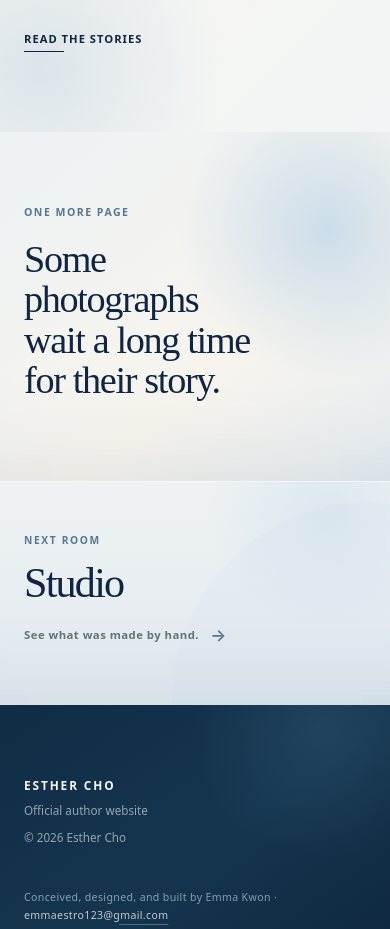
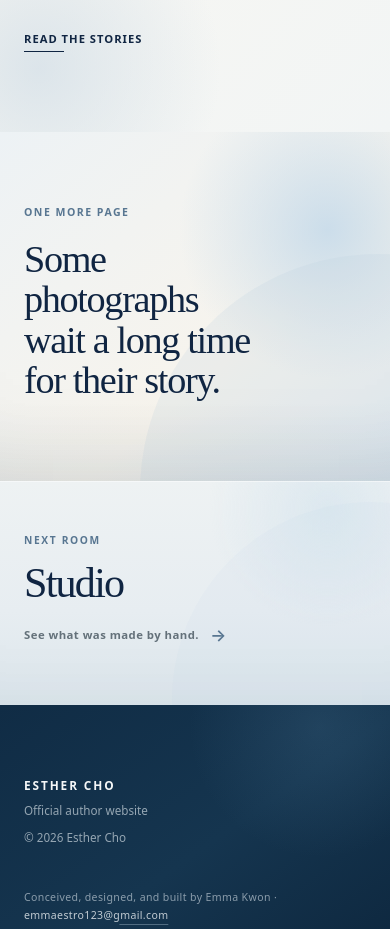
Before and after one commit to k-mama/esthercho, a Next.js app: page /archive in a window 390 px wide. Shown: the part 4040-4969 px from the top of the page. Built offline with nearby package versions, Linux system fonts and the light colour scheme.

Commit message:
fix: release Childhood exit to shared corridor styles

```diff
--- a/src/app/archive/archive-luminous.css
+++ b/src/app/archive/archive-luminous.css
@@ -20,8 +20,7 @@
 .childhood-intro::before,
 .childhood-garden::before,
 .childhood-fragments::before,
-.childhood-archive-principle::before,
-.childhood-ending::before {
+.childhood-archive-principle::before {
   position: absolute;
   z-index: -1;
   content: "";
@@ -29,11 +28,11 @@
   border: 0;
 }
 
+/* The final room is owned by room-exits.css so its corridor fade remains visible. */
 .childhood-intro::after,
 .childhood-garden::after,
 .childhood-fragments::after,
-.childhood-archive-principle::after,
-.childhood-ending::after {
+.childhood-archive-principle::after {
   content: none !important;
 }
 
@@ -115,24 +114,6 @@
   border-radius: 999px;
   background: rgba(132, 174, 202, 0.14);
   transform: rotate(11deg);
-}
-
-.childhood-ending {
-  min-height: min(66svh, 760px);
-  display: grid;
-  align-items: center;
-  background:
-    linear-gradient(132deg, #faf9f5 0%, #f0f4f6 50%, #dfedf5 100%);
-}
-
-.childhood-ending::before {
-  right: -20%;
-  bottom: -24%;
-  width: min(60rem, 68vw);
-  height: min(34rem, 40vw);
-  border-radius: 52% 48% 43% 57% / 48% 56% 44% 52%;
-  background: rgba(103, 155, 190, 0.18);
-  transform: rotate(-8deg);
 }
 
 /* Korean typography is art-directed separately from the English layout. */
@@ -226,13 +207,6 @@
     height: 46vw;
   }
 
-  .childhood-ending::before {
-    right: -42%;
-    bottom: -7%;
-    width: 110vw;
-    height: 58vw;
-  }
-
   .childhood-garden-figure {
     filter: none;
   }
@@ -255,10 +229,6 @@
 }
 
 @media (max-width: 560px) {
-  .childhood-ending {
-    min-height: 54svh;
-  }
-
   .childhood-page-ko .childhood-intro h2,
   .childhood-page-ko .childhood-fragments h2,
   .childhood-page-ko .childhood-ending h2 {
```
